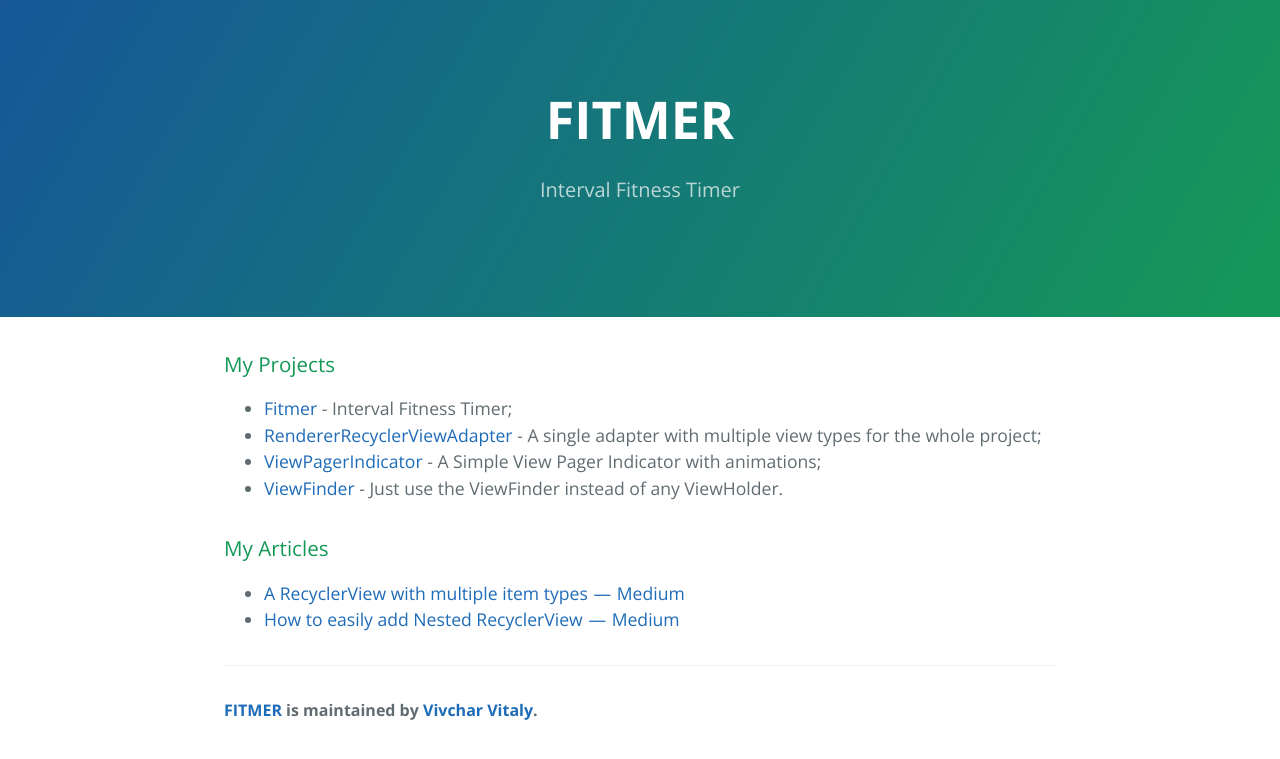
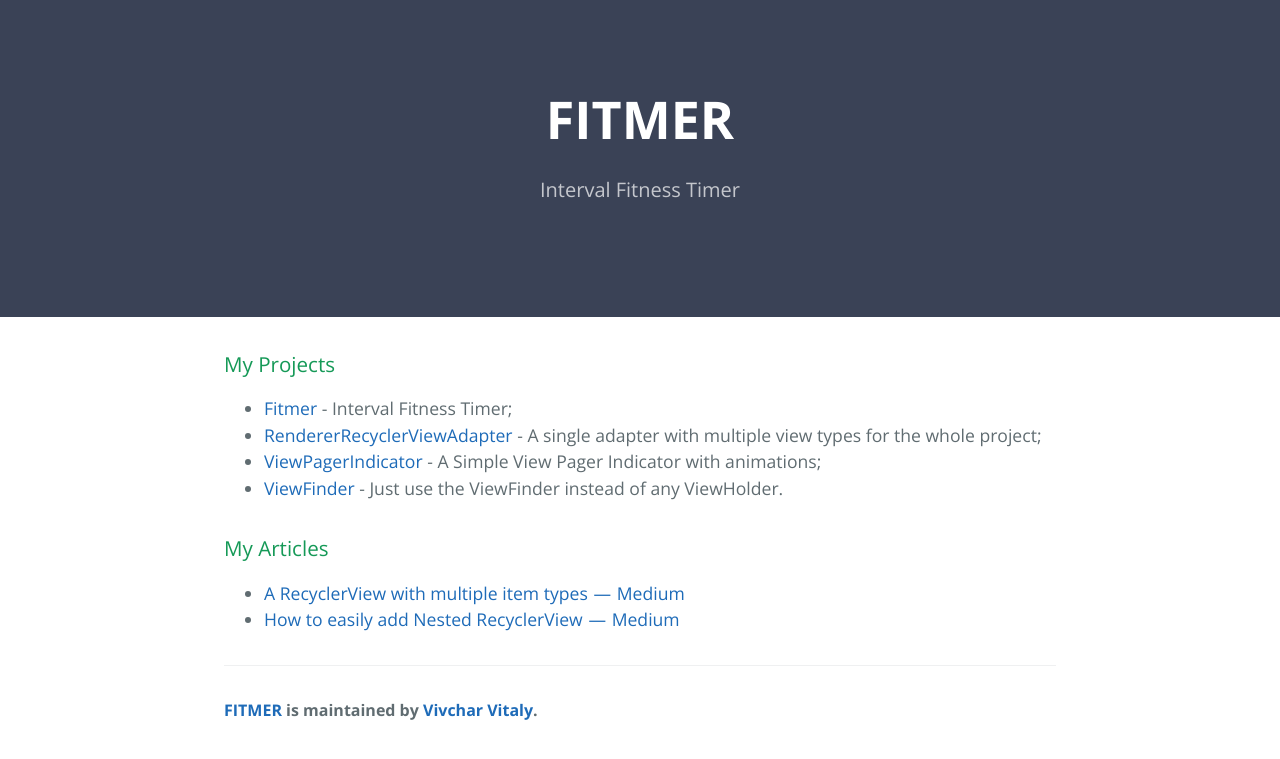
Before and after one commit to vivchar/vivchar.github.io, a Jekyll site: the page built from index.md, in a window 1280 px wide. Shown: the top 759 px of the page. Built offline with Jekyll 4.4.1, drawn with Linux system fonts in a browser that asks for light colours.

Commit message:
Update cayman.css

```diff
--- a/css/cayman.css
+++ b/css/cayman.css
@@ -139,7 +139,7 @@ a:hover { text-decoration: underline; }
 @media screen and (max-width: 42em) { .btn { display: block; width: 100%; padding: 0.75rem; font-size: 0.9rem; }
   .btn + .btn { margin-top: 1rem; margin-left: 0; } }
 
-.page-header { color: #fff; text-align: center; background-color: #159957; background-image: linear-gradient(120deg, #155799, #159957); }
+.page-header { color: #fff; text-align: center; background-color: #3A4256; }
 @media screen and (min-width: 64em) { .page-header { padding: 5rem 6rem; } }
 @media screen and (min-width: 42em) and (max-width: 64em) { .page-header { padding: 3rem 4rem; } }
 @media screen and (max-width: 42em) { .page-header { padding: 2rem 1rem; } }
```
